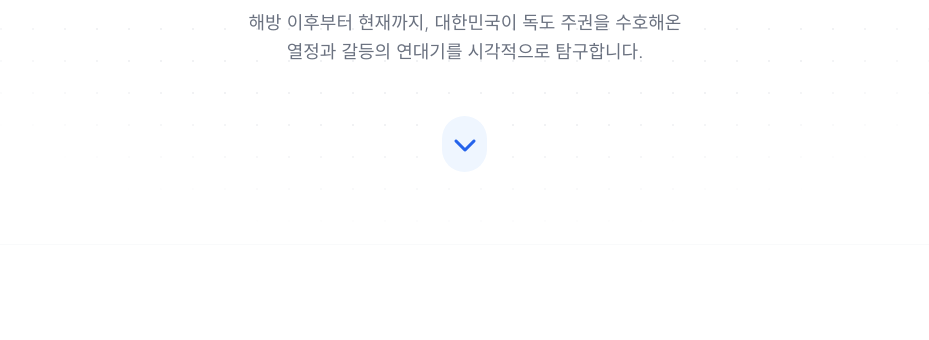
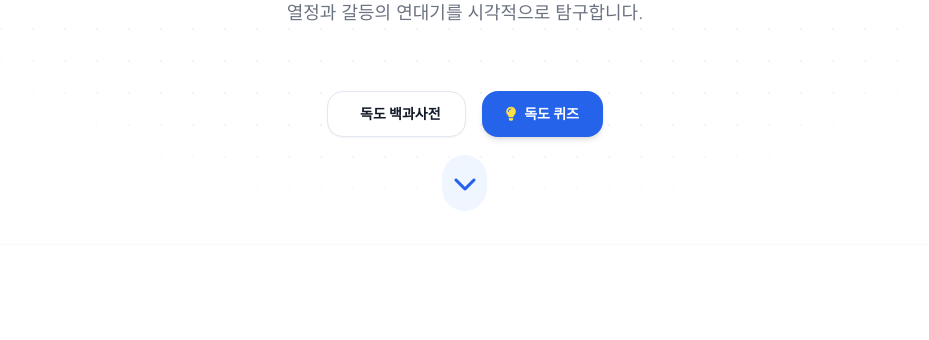
Before and after one commit to fall-in-autumn/edu01, a plain HTML site: page index.html in a window 1280 px wide. Shown: the part 435-775 px from the top of the page, without its empty margins (175-1104 px from the left). Drawn offline with nearby package versions, Linux system fonts and the light colour scheme.

Commit message:
독도 웹페이지 수정

```diff
--- a/index.html
+++ b/index.html
@@ -64,7 +64,18 @@
             <p class="text-lg text-gray-500 max-w-xl mx-auto leading-relaxed font-light">
                 해방 이후부터 현재까지, 대한민국이 독도 주권을 수호해온 <br>열정과 갈등의 연대기를 시각적으로 탐구합니다.
             </p>
-            <div class="flex justify-center pt-8">
+
+            <!-- Navigation Buttons & Scroll Down Icon -->
+            <div class="flex flex-col items-center gap-8 pt-8">
+                <div class="flex flex-wrap justify-center gap-4">
+                    <a href="./01/index.html" class="flex items-center gap-2 px-6 py-3 bg-white border border-slate-200 rounded-2xl text-sm font-bold hover:bg-slate-50 hover:border-blue-300 transition-all shadow-sm">
+                        <i class="fa-solid fa-book-bookmark text-blue-600"></i> 독도 백과사전
+                    </a>
+                    <a href="./02/02.html" class="flex items-center gap-2 px-6 py-3 bg-blue-600 text-white rounded-2xl text-sm font-bold hover:bg-blue-700 transition-all shadow-md">
+                        <i class="fa-solid fa-lightbulb text-yellow-300"></i> 독도 퀴즈
+                    </a>
+                </div>
+
                 <div class="animate-bounce p-3 bg-blue-50 rounded-full text-blue-600">
                     <i class="fa-solid fa-chevron-down text-2xl"></i>
                 </div>
```
